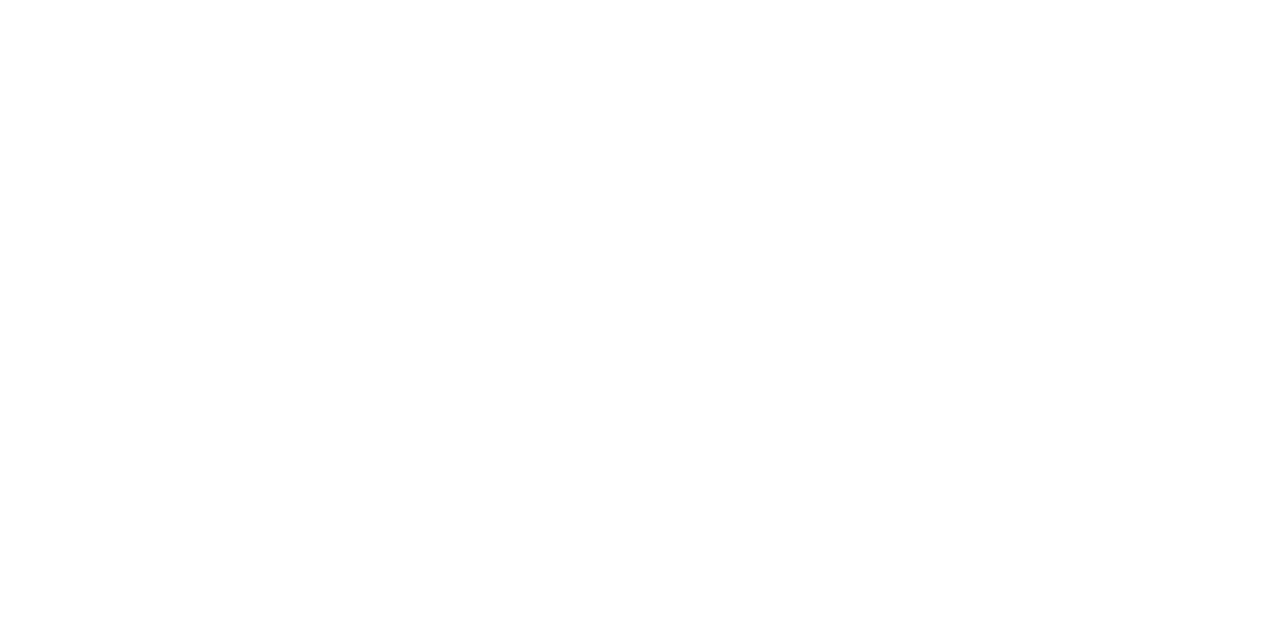
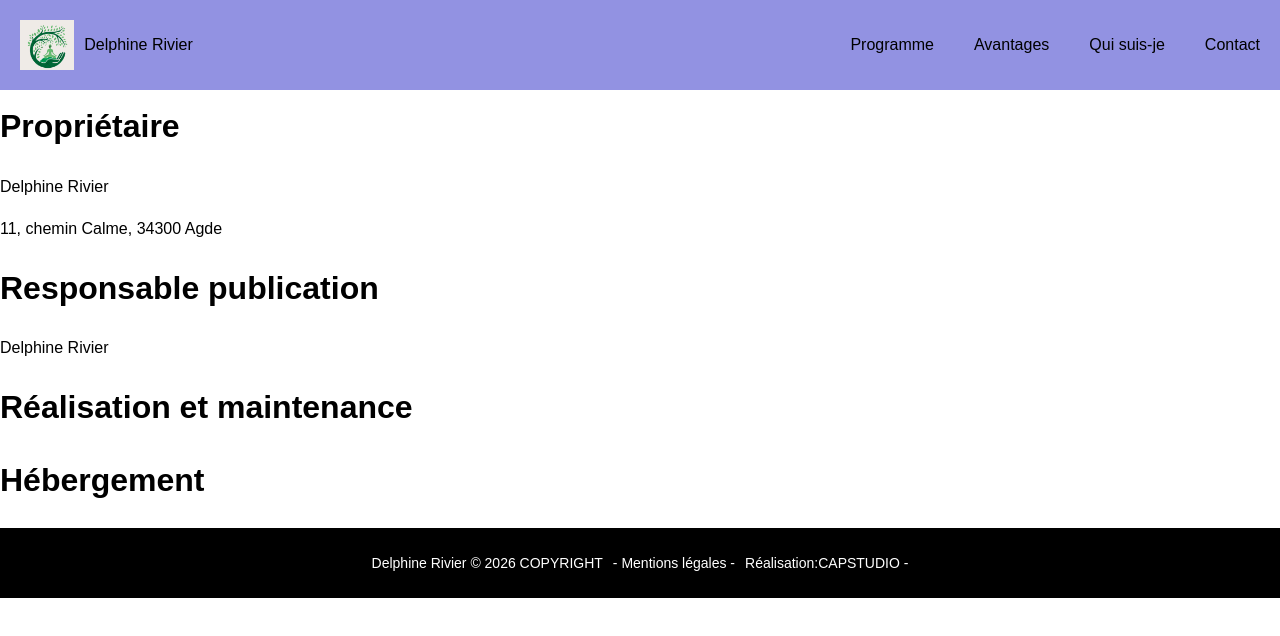
Before and after one commit to PierreSarciat/accompagnement-professionnel, a React (Vite) app: page /mentions-legales in a window 1280 px wide. Before the commit this address had no page. Shown: the top 636 px of the page. Built offline with nearby package versions, Linux system fonts and the light colour scheme.

Commit message:
section mentions legales

```diff
--- a/src/main.jsx
+++ b/src/main.jsx
@@ -5,6 +5,7 @@
 import Layout from "./layout.jsx";
 import App from "./App.jsx";
 import Contact from "@section/contact/contact.jsx";
+import Mention from "@section/mentions__legales/mentions__legales.jsx"
 
 import "@styles/global.scss";
 import "@styles/animations.scss"
@@ -17,6 +18,7 @@
         <Route element={<Layout />}>
           <Route path="/" element={<App />} />
           <Route path="/contact" element={<Contact />} />
+          <Route path="/mentions-legales" element={<Mention />} />
         </Route>
       </Routes>
     </Router>
--- /dev/null
+++ b/src/sections/mentions__legales/mentions__legales.jsx
@@ -0,0 +1,18 @@
+import React from 'react';
+import './mentions__legales.scss';
+
+const Mention = () => {
+    return (
+        <>
+            <h1>Propriétaire</h1>
+            <p>Delphine Rivier</p>
+            <p>11, chemin Calme, 34300 Agde</p>
+            <h1>Responsable publication</h1>
+            <p>Delphine Rivier</p>
+            <h1>Réalisation et maintenance</h1>
+            <h1>Hébergement</h1>
+        </>
+    );
+};
+
+export default Mention;
```
Also changed, not shown: src/sections/mentions__legales/mentions__legales.scss (added).
